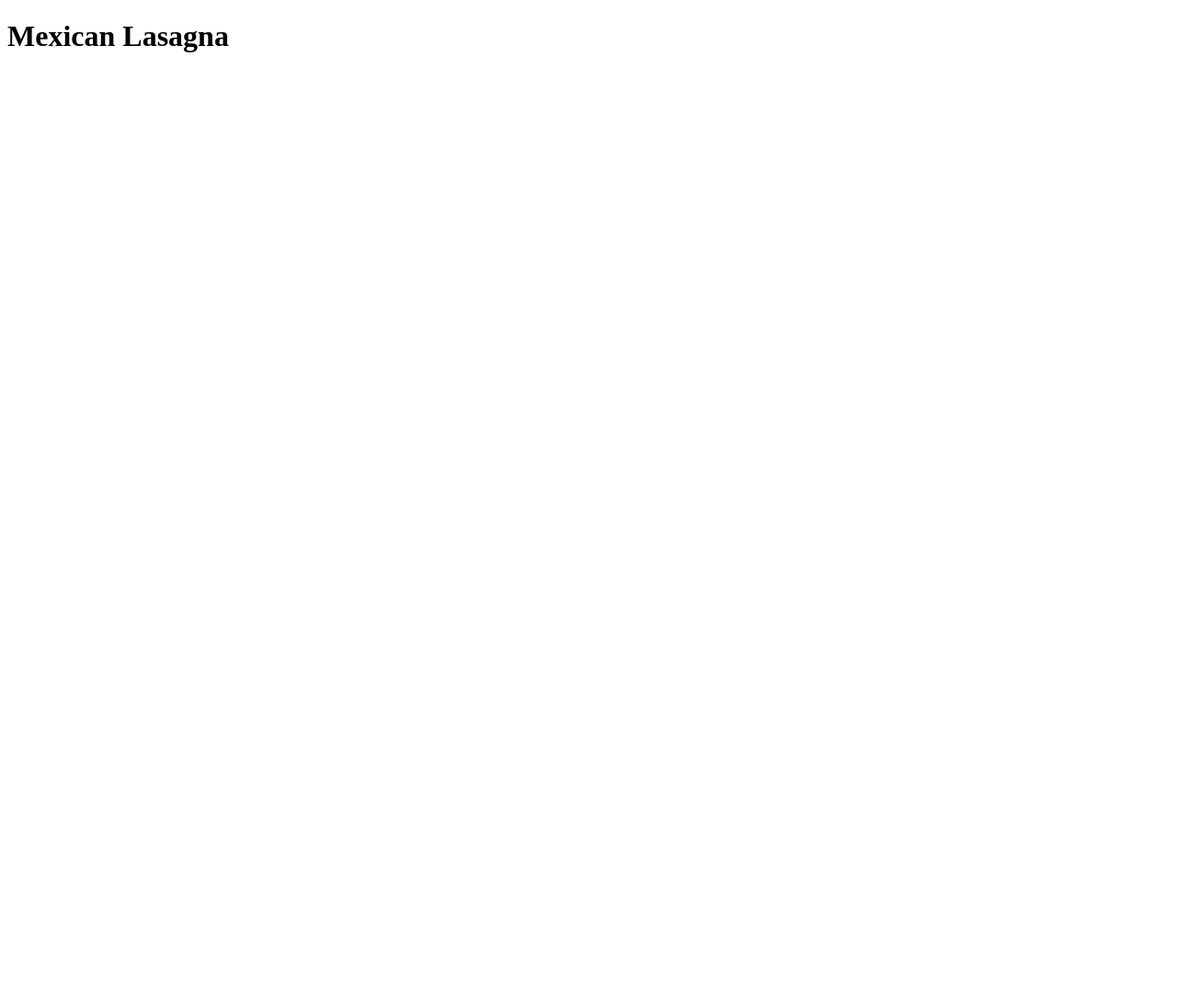
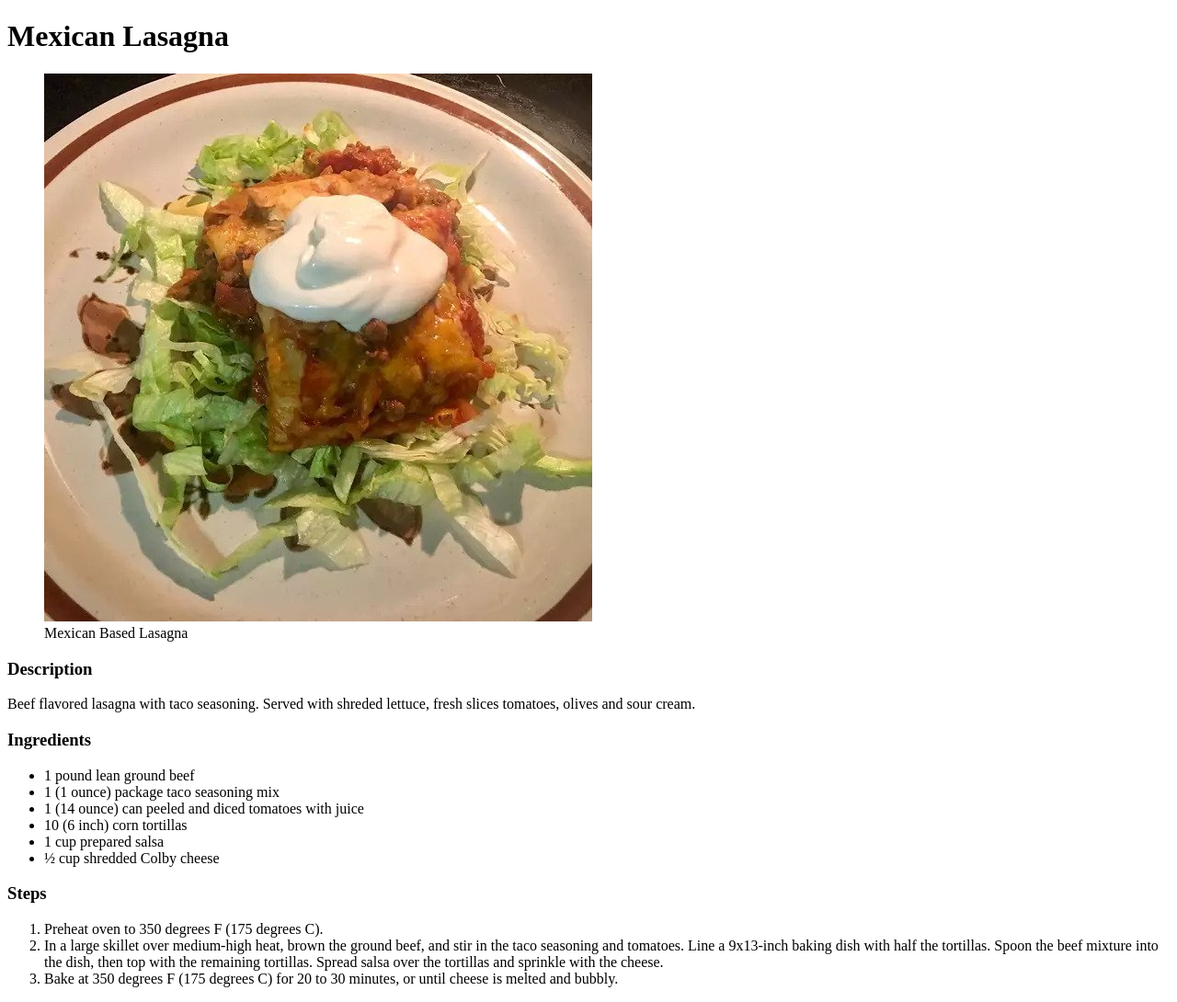
Before and after one commit to eduardoisbasura/odin-recipes, a plain HTML site: page recipes/lasagna.html in a window 1280 px wide. Shown: the whole page at 92% size. Before the commit the page ends 800 px from the top, so only its background shows below. Drawn offline with Linux system fonts and the light colour scheme.

Commit message:
Created images dir and fully created mexican lasagna page content

```diff
--- a/recipes/lasagna.html
+++ b/recipes/lasagna.html
@@ -6,5 +6,34 @@
 </head>
 <body>
     <h1>Mexican Lasagna</h1>
+
+    <figure>
+        <img src="../images/Mexican Lasagna.jpg">
+
+        <figcaption>Mexican Based Lasagna</figcaption>
+
+    </figure>
+
+    <h3>Description</h3>
+
+        <p>Beef flavored lasagna with taco seasoning. Served with shreded lettuce, fresh slices tomatoes, olives and sour cream.</p>
+
+    <h3>Ingredients</h3>
+
+        <ul>
+            <li>1 pound lean ground beef</li>
+            <li>1 (1 ounce) package taco seasoning mix</li>
+            <li>1 (14 ounce) can peeled and diced tomatoes with juice</li>
+            <li>10 (6 inch) corn tortillas</li>
+            <li>1 cup prepared salsa</li>
+            <li>½ cup shredded Colby cheese</li>
+        </ul>
+
+    <h3>Steps</h3>
+        <ol>
+            <li>Preheat oven to 350 degrees F (175 degrees C).</li>
+            <li>In a large skillet over medium-high heat, brown the ground beef, and stir in the taco seasoning and tomatoes. Line a 9x13-inch baking dish with half the tortillas. Spoon the beef mixture into the dish, then top with the remaining tortillas. Spread salsa over the tortillas and sprinkle with the cheese.</li>
+            <li>Bake at 350 degrees F (175 degrees C) for 20 to 30 minutes, or until cheese is melted and bubbly.</li>
+        </ol>
 </body>
 </html>
```
Also changed, not shown: index.html (+1 -0 lines), images/Mexican Lasagna.jpg (added).
